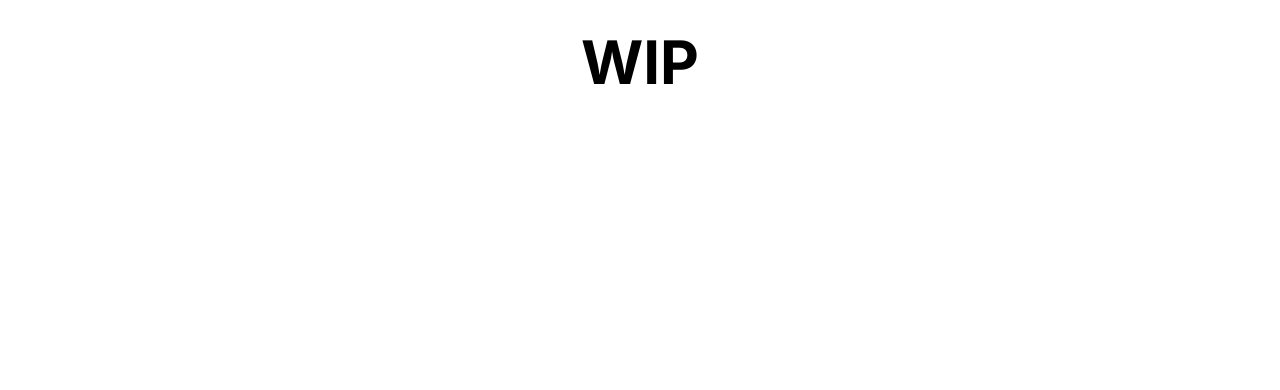
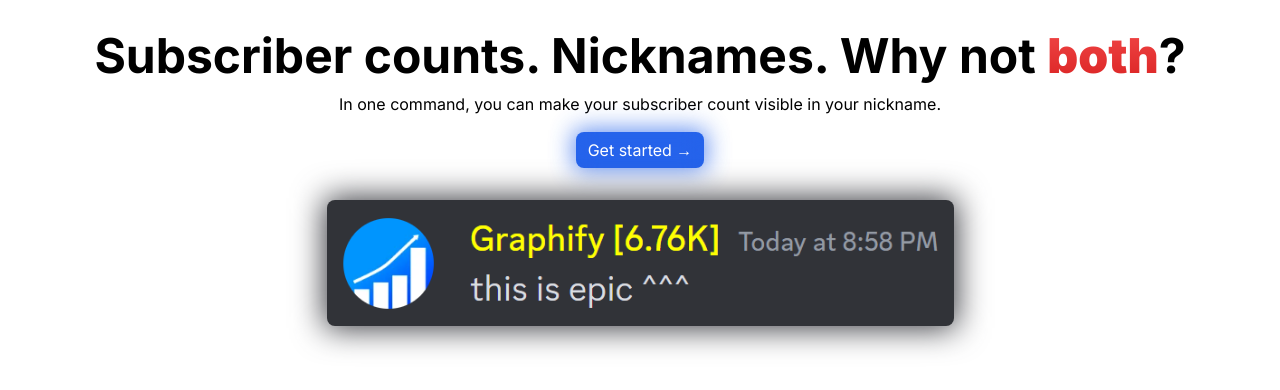
Before and after one commit to StatisticalLabs/nickify-website, a Next.js app: page / in a window 1280 px wide. Shown: the top 390 px of the page. Built offline with nearby package versions, Linux system fonts and the light colour scheme.

Commit message:
actual landing page

```diff
--- /dev/null
+++ b/components/landing.tsx
@@ -0,0 +1,56 @@
+import Image from "next/image";
+import Link from "next/link";
+import Balancer, { Provider as BalancerProvider } from "react-wrap-balancer";
+
+export default function Landing() {
+  return (
+    <div className="mx-auto w-full max-w-[90rem] px-6 py-8">
+      <div className="flex flex-col items-center gap-3 text-center">
+        <BalancerProvider>
+          <Balancer as="h1" className="text-5xl font-bold">
+            Subscriber counts. Nicknames. Why not{" "}
+            <span className="inline-block bg-gradient-to-b from-red-500 to-red-600 bg-clip-text font-black text-transparent">
+              both
+            </span>
+            ?
+          </Balancer>
+          <Balancer as="p">
+            In one command, you can make your subscriber count visible in your
+            nickname.
+          </Balancer>
+        </BalancerProvider>
+        <Link
+          href="/docs"
+          className="group relative mt-1 rounded-lg bg-blue-600 px-3 py-1.5 text-white dark:text-inherit"
+        >
+          <span className="absolute -inset-0.5 bg-blue-600 opacity-75 blur-md transition-all group-hover:opacity-100" />
+          <span className="relative">
+            Get started{" "}
+            <span className="inline-block transition-all group-hover:translate-x-1">
+              →
+            </span>
+          </span>
+        </Link>
+        <div className="p-1" />
+        <div className="relative mx-auto">
+          <span className="absolute -inset-0.5 bg-[#323339] blur-lg" />
+          <div className="relative overflow-hidden rounded-lg bg-[#323339]">
+            <Link
+              href="https://youtube.com/@GraphifyStatistics"
+              target="_blank"
+              rel="noopener noreferrer"
+              className="absolute left-[1.04rem] top-5 h-[90px] w-[90px] rounded-full"
+            />
+            <Link
+              href="https://youtube.com/@GraphifyStatistics"
+              target="_blank"
+              rel="noopener noreferrer"
+              className="absolute left-36 top-6 h-[35px] w-[247px]"
+            />
+            <Image src="/example.png" alt="Example" width={627} height={133} />
+          </div>
+        </div>
+      </div>
+    </div>
+  );
+}
--- a/package.json
+++ b/package.json
@@ -22,7 +22,8 @@
     "nextra": "latest",
     "nextra-theme-docs": "latest",
     "react": "^18.2.0",
-    "react-dom": "^18.2.0"
+    "react-dom": "^18.2.0",
+    "react-wrap-balancer": "^0.5.0"
   },
   "devDependencies": {
     "@types/node": "18.11.10",
--- a/pages/index.mdx
+++ b/pages/index.mdx
@@ -2,4 +2,6 @@
 title: "Home"
 ---
 
-<h1 className="py-8 text-center text-6xl font-bold">WIP</h1>
+import Landing from "../components/landing.tsx";
+
+<Landing />
```
Also changed, not shown: public/example.png (added), 1 other file (tests, documents, lock files or other folders).
